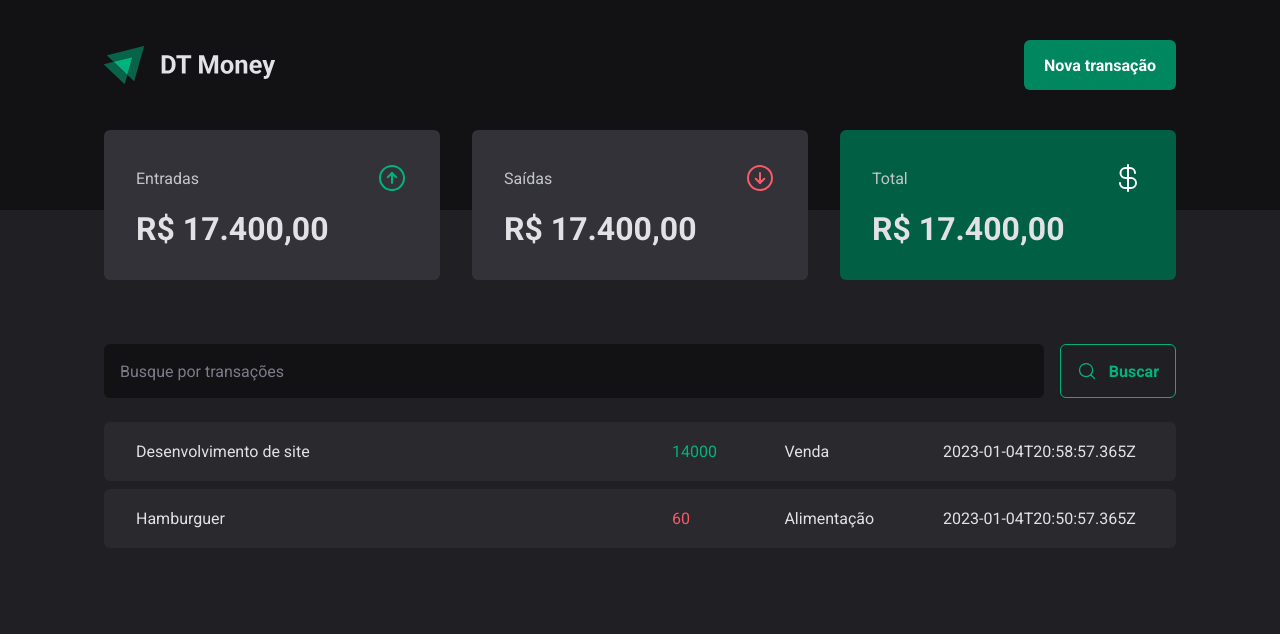
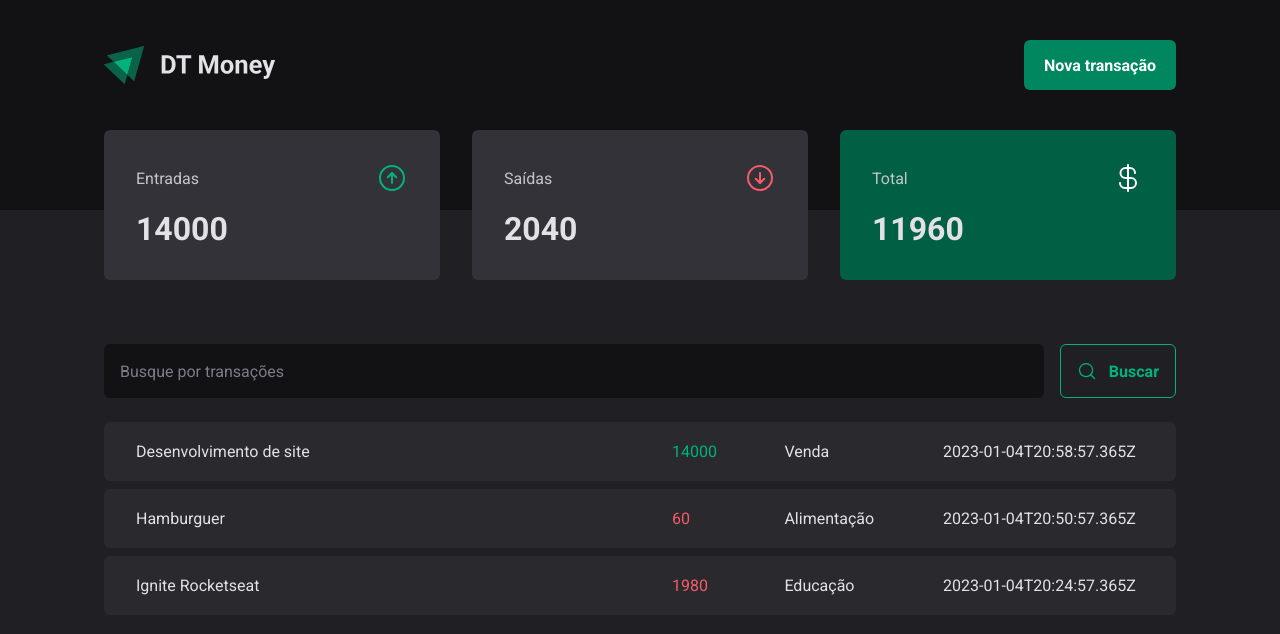
Before and after one commit to lucascprazeres/dt-money-2022, a React (Vite) app: page / in a window 1280 px wide. Shown: the top 634 px of the page. Built offline with nearby package versions, Linux system fonts and the light colour scheme; data requests are answered from the project's data file.

Commit message:
feat: calcula resumo das transacoes

```diff
--- a/server.json
+++ b/server.json
@@ -15,6 +15,14 @@
       "category": "Alimentação",
       "price": 60,
       "createdAt": "2023-01-04T20:50:57.365Z"
+    },
+    {
+      "id": 3,
+      "description": "Ignite Rocketseat",
+      "type": "outcome",
+      "category": "Educação",
+      "price": 1980,
+      "createdAt": "2023-01-04T20:24:57.365Z"
     }
   ]
 }
--- a/src/components/Summary/index.tsx
+++ b/src/components/Summary/index.tsx
@@ -6,7 +6,24 @@
 export function Summary() {
   const { transactions } = useContext(TransactionsContext)
 
-  console.log(transactions)
+  const summary = transactions.reduce(
+    (acc, transaction) => {
+      if (transaction.type === 'income') {
+        acc.income += transaction.price
+        acc.total += transaction.price
+      } else {
+        acc.outcome += transaction.price
+        acc.total -= transaction.price
+      }
+
+      return acc
+    },
+    {
+      income: 0,
+      outcome: 0,
+      total: 0,
+    },
+  )
 
   return (
     <SummaryContainer>
@@ -17,7 +34,7 @@
           <ArrowCircleUp size={32} color="#00b37e" />
         </header>
 
-        <strong>R$ 17.400,00</strong>
+        <strong>{summary.income}</strong>
       </SummaryCard>
 
       <SummaryCard>
@@ -27,7 +44,7 @@
           <ArrowCircleDown size={32} color="#f75a68" />
         </header>
 
-        <strong>R$ 17.400,00</strong>
+        <strong>{summary.outcome}</strong>
       </SummaryCard>
 
       <SummaryCard variant="green">
@@ -37,7 +54,7 @@
           <CurrencyDollar size={32} color="#fff" />
         </header>
 
-        <strong>R$ 17.400,00</strong>
+        <strong>{summary.total}</strong>
       </SummaryCard>
     </SummaryContainer>
   )
```
